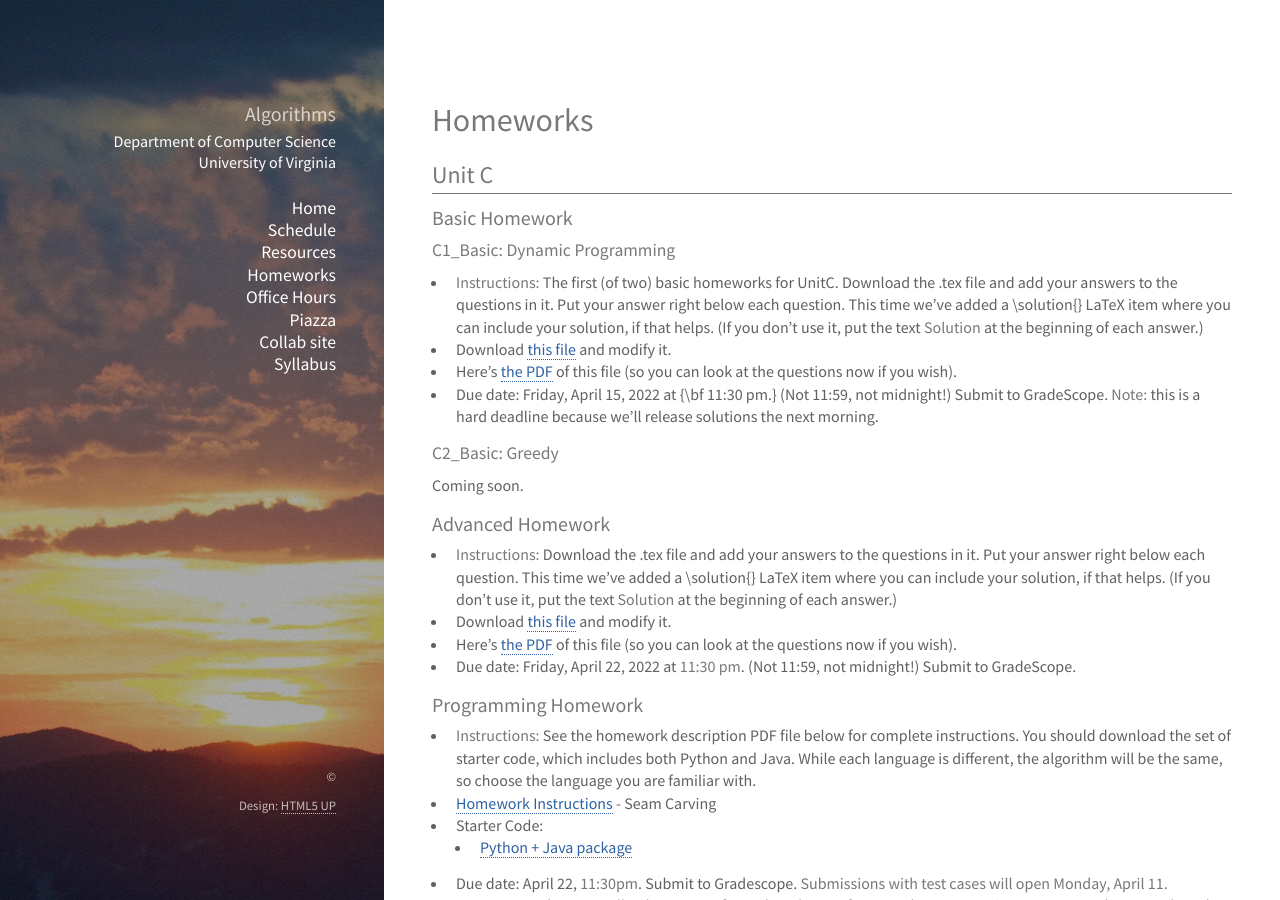
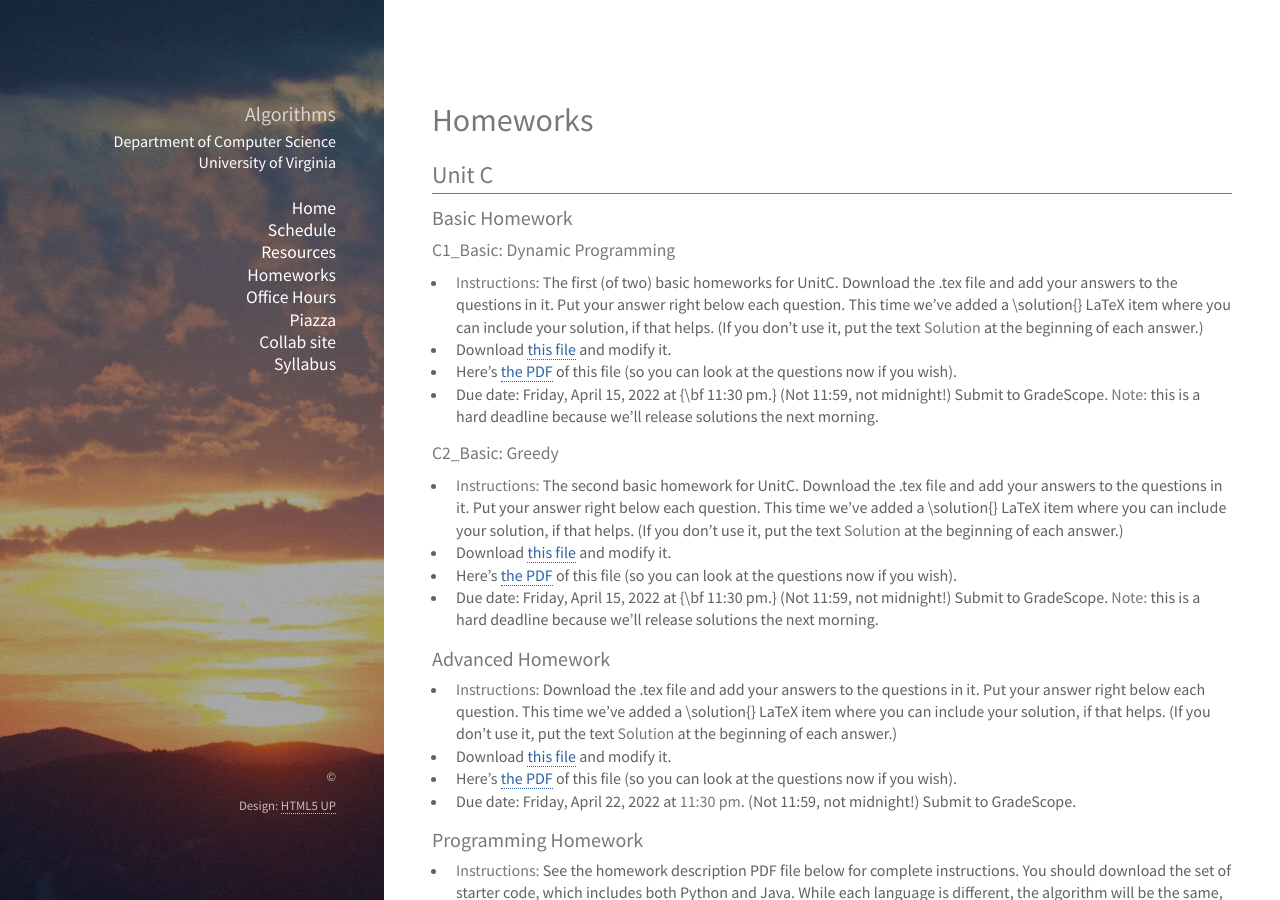
Before and after one commit to uva-cs/cs4102-s22, a Jekyll site: the page built from homework/index.md, in a window 1280 px wide and 900 px high. Built offline with Jekyll 4.4.1, drawn with Linux system fonts in a browser that asks for light colours; nearby versions of some CDN libraries; library files that are not in the unit come from our copies.

Commit message:
Add unit C basic 2

```diff
--- a/homework/index.md
+++ b/homework/index.md
@@ -18,7 +18,10 @@ title: Schedule - CS4102 Algorithms - Spring 2022
 
 #### C2_Basic: Greedy
 
-Coming soon.
+* **Instructions:** The second basic homework for UnitC. Download the .tex file and add your answers to the questions in it. Put your answer right below each question. This time we've added a \solution{} LaTeX item where you can include your solution, if that helps. (If you don't use it, put the text **Solution** at the beginning of each answer.)
+* Download [this file](../unitc/basic/unitc_basic2.tex) and modify it.
+* Here's [the PDF](../unitc/basic/unitc_basic2.pdf) of this file (so you can look at the questions now if you wish).
+* Due date: Friday, April 15, 2022 at {\bf 11:30 pm.} (Not 11:59, not midnight!)  Submit to GradeScope. **Note:** this is a hard deadline because we'll release solutions the next morning.
 
 ### Advanced Homework
 
```
Also changed, not shown: 2 other files.
